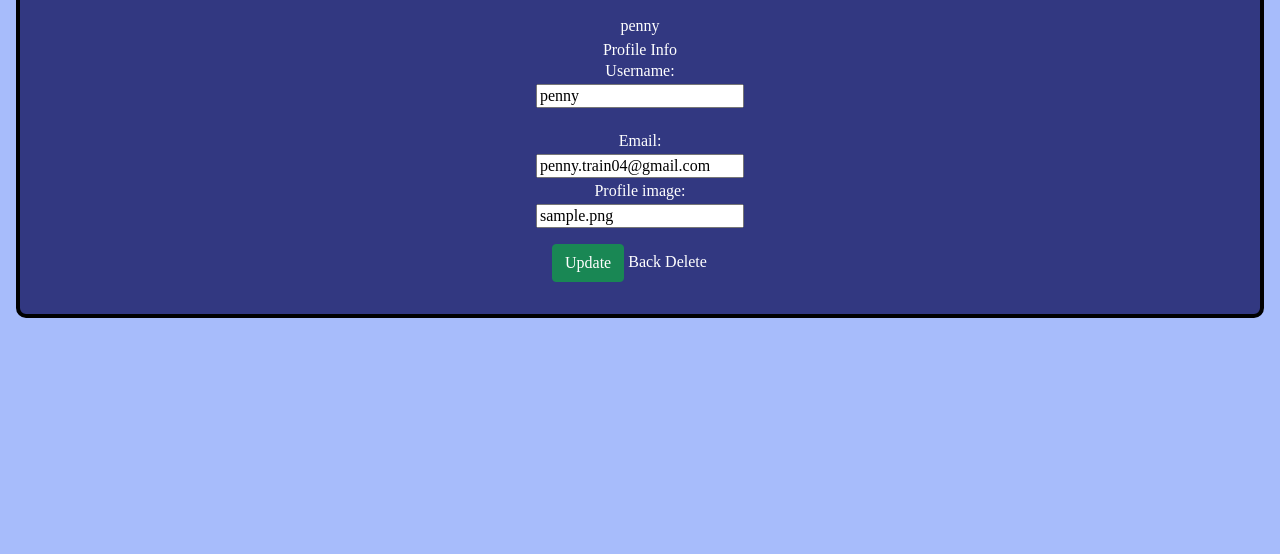
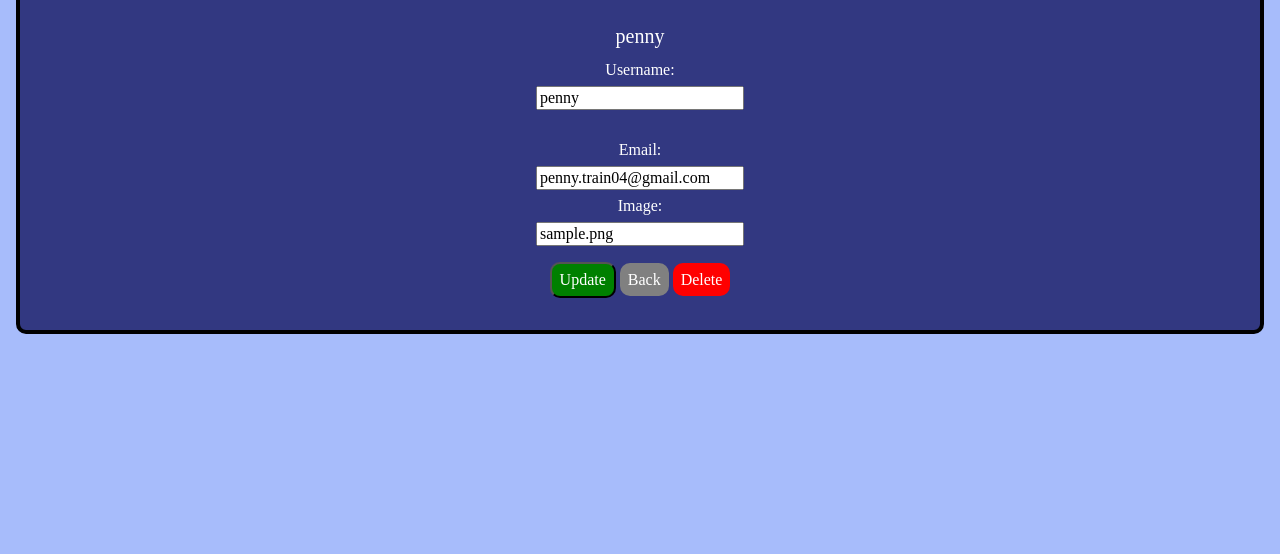
Before and after one commit to PennyTrain/Aquarium, a Django app: page /accounts/profile/ in a window 1280 px wide. Shown: the part 136-690 px from the top of the page. Run offline with Django 4.2, Linux system fonts and the light colour scheme; a user stored in the database is signed in; tables that the repository leaves empty hold one stand-in row (values such as "Sample post"); some libraries are stand-ins or nearby versions.

Commit message:
Edit overall css and html, enable profile image default
Issue with profile model fixed and now default profile image displays, buttons accross site fixed

```diff
--- a/accounts/models.py
+++ b/accounts/models.py
@@ -10,7 +10,7 @@ class Profile(models.Model):
     Main Model for the users profile
     """
     user = models.OneToOneField(User, on_delete=models.CASCADE)
-    profile_image = CloudinaryField(CloudinaryField('image', default="https://res.cloudinary.com/dgz5gpe5z/image/upload/v1708453621/owy10e5dfvswqrozcc1m.png"))
+    profile_image = CloudinaryField('image', default="https://res.cloudinary.com/dgz5gpe5z/image/upload/v1708453621/owy10e5dfvswqrozcc1m.png")
 
     def __str__(self):
         return f'{self.user.username}'
--- a/accounts/templates/accounts/delete.html
+++ b/accounts/templates/accounts/delete.html
@@ -11,7 +11,7 @@
         {{ form }}
     </fieldset>
     <div class="form-group">
-        <button class="btn btn-danger" type="submit">Delete!!!</button>
+        <button class="delete-button" type="submit">Delete!!!</button>
         <a class="back-button" href="{% url 'accounts:user-profile' %}">Cancel</a>
     </div>
 </form>
--- a/accounts/templates/accounts/log-out.html
+++ b/accounts/templates/accounts/log-out.html
@@ -7,7 +7,8 @@
         <p>Are you sure you want to log out?</p>
         <form method="post">
             {% csrf_token %}
-            <input type="submit" class="mt-3 btn btn-success" value="Log out">
+            <input type="submit" class="mt-3 update-button" value="Log out">
+            <a class="back-button" href="{% url 'reviews:review-display' %}">Back</a>
         </form>
     </div>
 </div>
--- a/accounts/templates/accounts/login-form.html
+++ b/accounts/templates/accounts/login-form.html
@@ -11,13 +11,15 @@
             {% if request.GET.next %}
             <input type="hidden" name="next" value="{{ request.GET.next }}">
             {% endif %}
-            <input type="submit" class="mt-3 btn btn-success" value="Login">
+            <input type="submit" class="mt-3 update-button" value="Login">
         </form>
         <p>Don't have an account?
             <br><br>
+            <div class="center-button">
             <a class="back-button" href="{% url 'accounts:signup' %}">
                 Register now!!
             </a>
+        </div>
         </p>
     </div>
 </div>
--- a/accounts/templates/accounts/signup.html
+++ b/accounts/templates/accounts/signup.html
@@ -16,8 +16,8 @@
             <div class="register-content">
                 {{ form }}
             </div>
-            <div>
-                <button class="btn btn-secondary" type="submit">Sign up!!</button>
+            <div class="center-button">
+                <button class="back-button" type="submit">Sign up!!</button>
             </div>
         </form>
     </div>
--- a/accounts/templates/accounts/user-profile.html
+++ b/accounts/templates/accounts/user-profile.html
@@ -11,16 +11,15 @@
   <img class="profile-image" src="{{ user.profile.profile_image.url }}" alt="Profile picture">
   {% endif %}
   <div class="media-body">
-    <h2 class="account-heading">{{ user.username }}</h2>
+    <h2 class="account-title">{{ user.username }}</h2>
     <form method="POST" class="uniForm" enctype="multipart/form-data">
       {% csrf_token %}
       <div class="form-group">
-        <p>Profile Info</p>
         {{ account_form }}
         {{ profile_form }}
       </div>
       <div class="profile-btns">
-        <button class="btn btn-success" type="submit">Update</button>
+        <button class="update-button" type="submit">Update</button>
         <a class="back-button" href="{% url 'reviews:review-display' %}">Back</a>
         <a class="delete-button" href="{% url 'accounts:delete' %}">Delete</a>
       </div>
--- a/accounts/views.py
+++ b/accounts/views.py
@@ -22,7 +22,6 @@ def profile_register(request):
             messages.success(request, f"Your account has been created!")
             return redirect('accounts:login')
     else:
-        messages.warning(request, f"Have you got an account?")
         form = UserRegisterForm()
     return render(request, 'accounts/signup.html', {'form': form})
 
@@ -123,5 +122,4 @@ def profile_delete(request):
     context = {
         'delete_form': delete_form
     }
-    messages.add_message(request, messages.WARNING, 'Sorry! Somethings gone')
     return render(request, 'accounts/delete.html')
--- a/glassfish/settings.py
+++ b/glassfish/settings.py
@@ -30,7 +30,7 @@ TEMPLATES_DIR = os.path.join(BASE_DIR, 'templates')
 SECRET_KEY = 'django-insecure-cta04fd4bf*pd%xv_-lh#xyh6t3f7_0f2&zg$6+a8fvf-l00-q'
 
 # SECURITY WARNING: don't run with debug turned on in production!
-DEBUG = True
+DEBUG = False
 
 ALLOWED_HOSTS = [
     '127.0.0.1',
--- a/reviews/templates/reviews/create_review.html
+++ b/reviews/templates/reviews/create_review.html
@@ -14,7 +14,7 @@
         {{ form }}
         <div class="text-right">
             <a class="back-button" href="{% url 'reviews:review-display' %}">Cancel</a>
-            <button type="submit" class="btn btn-primary">{% if review %}Save Changes{% else %}Add Review{% endif %}</button>
+            <button type="submit" class="update-button">{% if review %}Save Changes{% else %}Add Review{% endif %}</button>
         </div>
     </form>
 </div>
--- a/reviews/templates/reviews/reviews.html
+++ b/reviews/templates/reviews/reviews.html
@@ -33,7 +33,7 @@
                                 {% endif %}
                         </div>
                         <div class="card-body">
-                            <h5 class="card-title">{{ reviews.title }}</h5>
+                            <h5 class="card-title review-title">{{ reviews.title }}</h5>
                             <!-- the "safe" tag prevents the code tags from displaying  -->
                             <p class="card-text">
                                 {{ reviews.content|truncatechars:100 | safe }}<br> By- {{ reviews.author }}
@@ -47,7 +47,7 @@
         {% endfor %}
     </div>
     <div class="review-page-buttons">
-        <a class="back-button center" href="{% url 'main:main' %}">Back!</a>
+        <a class="back-button" href="{% url 'main:main' %}">Back!</a>
     </div>
     <!-- closing the loop ^ -->
     {% endblock %}
--- a/reviews/templates/reviews/update_review.html
+++ b/reviews/templates/reviews/update_review.html
@@ -9,7 +9,7 @@
         <form class="create-form" enctype="multipart/form-data" method="POST">
             {% csrf_token %}
             {{ form }}
-            <input type="submit" class="mt-3 btn btn-success">
+            <input type="submit" class="update-button">
         </form>
     </div>
 </div>
--- a/static/css/style.css
+++ b/static/css/style.css
@@ -346,13 +346,6 @@ iframe {
     padding: 1rem;
 }
 
-.review-page-btn{
-    margin: 0 auto;
-    display: flex;
-}
-
-
-
 
 .login-inputs{
     display: flex;
@@ -365,6 +358,7 @@ iframe {
     border-radius: 20px;
     border: 4px solid black;
     width: 15rem;
+    max-height: 12rem;
 }
 
 .card-body {
@@ -395,17 +389,20 @@ iframe {
     display: flex;
     flex-direction: column;
     align-items: center;
-    gap: .3rem;
+    gap: .5rem;
 }
 
-.profile-btns {
-    padding: 1rem;
+.review-title {
+    font-size: 20px;
 }
 
-.account-heading {
+.review-content {
     text-align: center;
-    padding: 0.5rem;
+    gap: 0.5rem;
+    display: flex;
+    flex-direction: column;
 }
+
 
 .delete-title{
 	padding: 1rem;
@@ -416,9 +413,52 @@ iframe {
     padding: 1rem;
 }
 
-.btn-width {
-    width: 3rem;
+.account-title {
+    padding: 1rem;
+    font-size: 20px;
+    text-align: center;
 }
+
+/* BUTTONS */
+
+.review-page-buttons {
+    text-align: center;
+    margin: 2rem;
+}
+
+
+.admin-buttons {
+    margin: 1rem;
+}
+.profile-btns {
+    padding: 1rem;
+    text-align:center;
+}
+
+.center-button {
+    text-align:center;
+}
+.update-button{
+    background-color: green;
+    color:white;
+    padding: 0.5rem;
+    border-radius: 10px;
+}
+
+.delete-button{
+    background-color:red;
+    color:white;
+    padding: 0.5rem;
+    border-radius: 10px;
+}
+
+.back-button {
+    background-color:grey;
+    color:white;
+    padding: 0.5rem;
+    border-radius: 10px;
+}
+
 /* MAKING IT RESPONSIVE! */
 
 @media screen and (max-width: 950px) {
```
Also changed, not shown: reviews/templates/reviews/delete_review.html (deleted, +0 -15 lines), reviews/templates/reviews/reviewpost_confirm_delete.html (deleted, +0 -15 lines), reviews/templates/reviews/reviews_details.html (+7 -4 lines), accounts/migrations/0003_alter_profile_profile_image.py (added).
